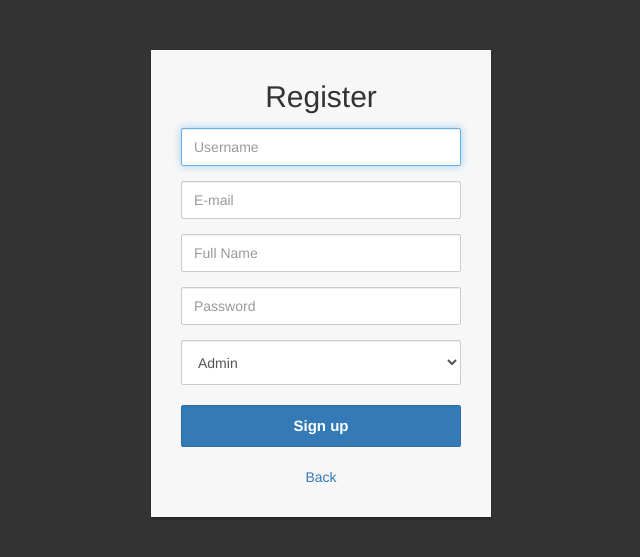
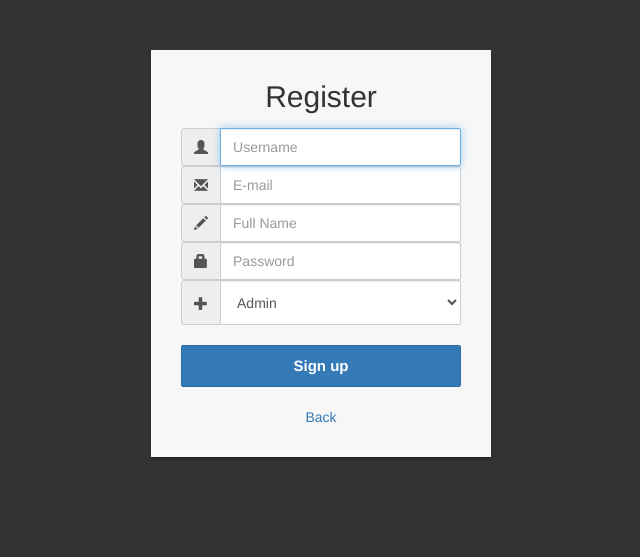
Before and after one commit to jepitt/tubesrentalkamera, a CodeIgniter app: page /database/index.php/login/register in a window 1280 px wide. Shown: the top 557 px of the page, without its empty margins (319-959 px from the left). Run offline with CodeIgniter, Linux system fonts and the light colour scheme.

Commit message:
bootstrap final login dan register

```diff
--- a/application/views/register_view.php
+++ b/application/views/register_view.php
@@ -37,25 +37,42 @@
     <form class="form-signin" method="post" action="<?php echo base_url('index.php/Login/register') ?>">
         <h2 class="text-center">Register</h2>
         <!-- <?php echo validation_errors(); ?> -->
-        <div class="form-group">
+        <div class="input-group">
             <?php echo validation_errors();?>
+            <span class="input-group-addon">
+              <span class="glyphicon glyphicon-user"></span>
+            </span>
             <input type="text" name="username" id="username" class="form-control" placeholder="Username" autofocus>
         </div>
-        <div class="form-group">
+        <div class="input-group">
             <?php echo validation_errors();?>
+            <span class="input-group-addon">
+              <span class="glyphicon glyphicon-envelope"></span>
+            </span>
             <input type="text" name="email" id="email" class="form-control" placeholder="E-mail" autofocus>
         </div>
-        <div class="form-group">
+        <div class="input-group">
             <?php echo validation_errors();?>
+            <span class="input-group-addon">
+              <span class="glyphicon glyphicon-pencil"></span>
+            </span>
             <input type="text" name="fullname" id="fullname" class="form-control" placeholder="Full Name" autofocus>
         </div>
-        <div class="form-group">
+        <div class="input-group">
+          <span class="input-group-addon">
+              <span class="glyphicon glyphicon-lock"></span>
+            </span>
            <input type="password" name="password" id="password" class="form-control" placeholder="Password">
         </div>
+        <div class="input-group">
+        <span class="input-group-addon">
+              <span class="glyphicon glyphicon-plus"></span>
+            </span>
         <select name="level" id="level" class="form-control" style="height: 45px;">
         <option value="admin">Admin</option>
         <option value="user">User</option>
       </select>
+    </div>
       <br><button class="btn btn-lg btn-primary btn-block" type="submit">Sign up</button>
       <br>
       <div class="text-center"> <a href="<?php echo base_url('index.php/Login/loginAwal') ?>">Back</a></div>
```
Also changed, not shown: application/views/login_view.php (+11 -3 lines).
